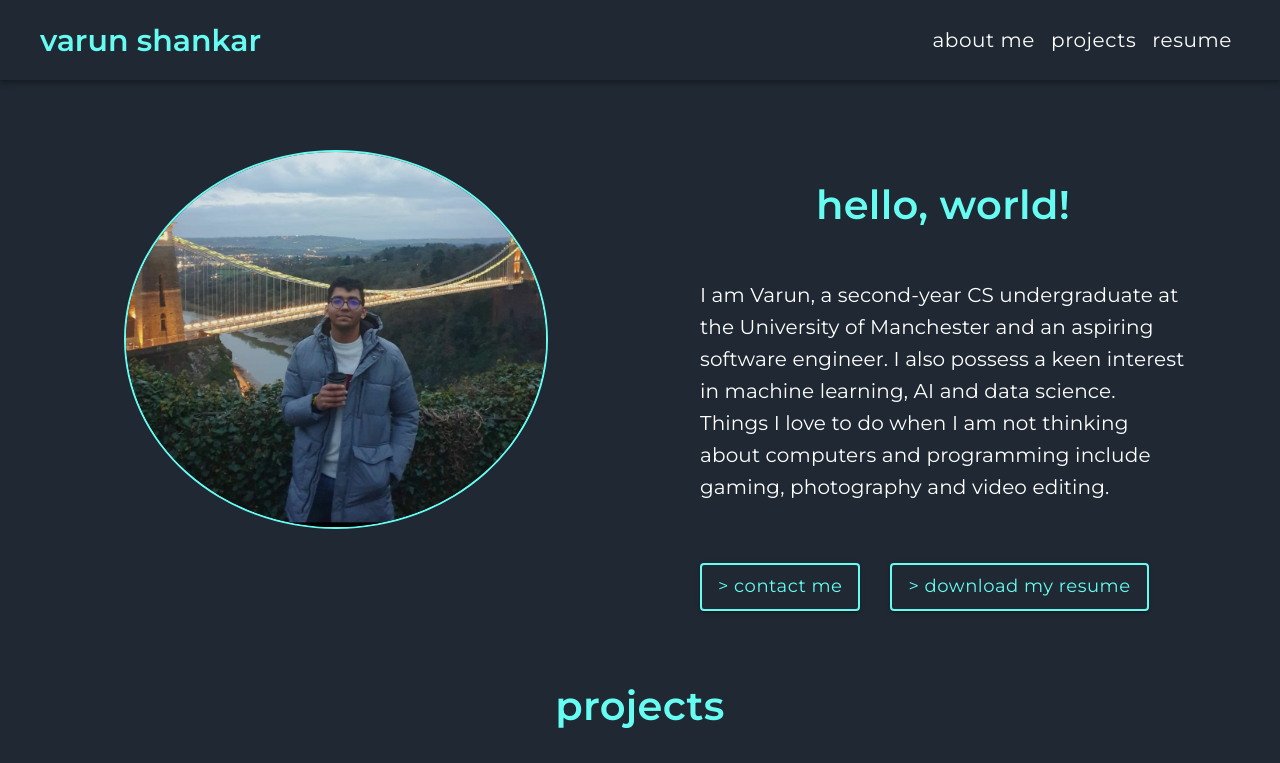
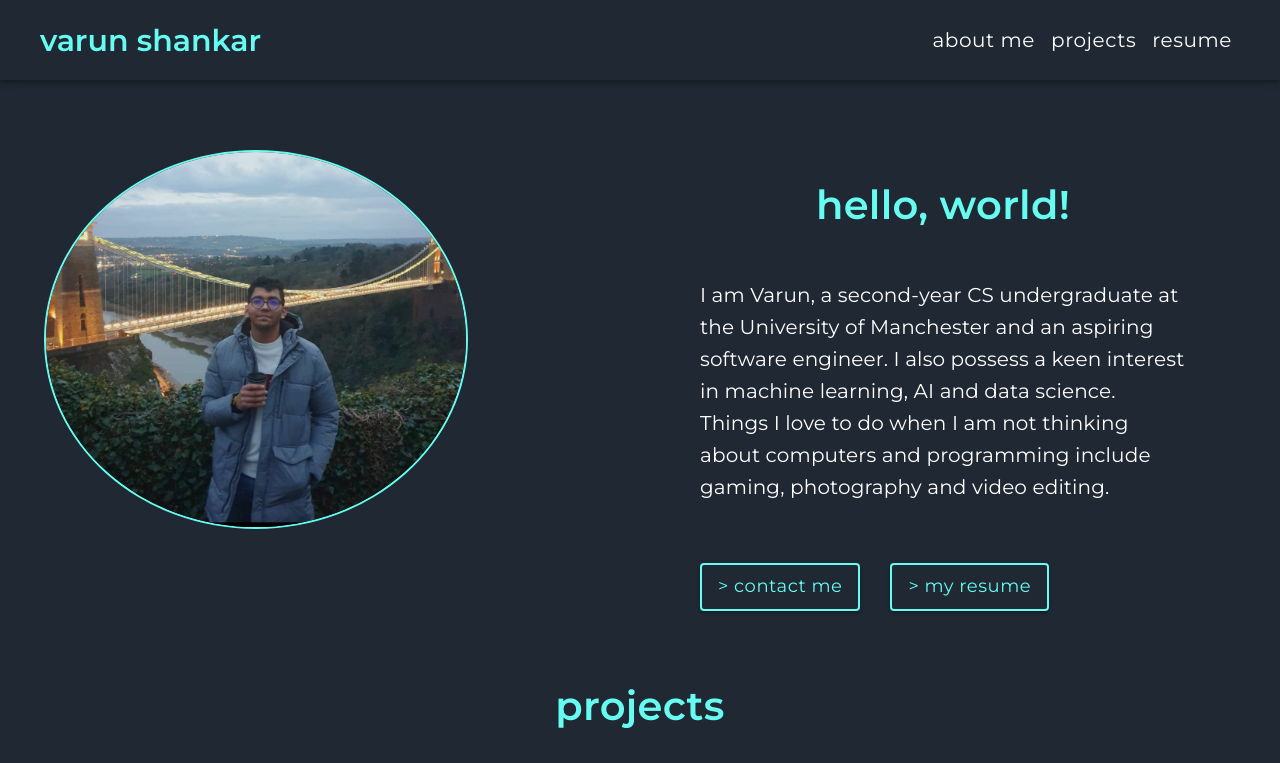
Before and after one commit to v8runn/personal-portfolio, a React (Create React App) app in the folder client/: page / in a window 1280 px wide. Shown: the top 763 px of the page. Built offline with nearby package versions, Linux system fonts and the light colour scheme.

Commit message:
Add viewport

```diff
--- a/client/public/index.html
+++ b/client/public/index.html
@@ -6,6 +6,7 @@
     <link rel="icon" type="image/png" sizes="32x32" href="favicon-32x32.png">
     <link rel="icon" type="image/png" sizes="16x16" href="./favicon-16x16.png">
     <link rel="manifest" href="site.webmanifest">
+    <meta name="viewport" content="width=device-width, initial-scale=1" />
   </head>
   <body>
     <noscript>You need to enable JavaScript to run this app.</noscript>
--- a/client/src/About.tsx
+++ b/client/src/About.tsx
@@ -20,7 +20,7 @@ const useStyles = makeStyles((theme) => ({
           width: "90%",
         borderRadius: "50%",
         border: "2px solid #66fcf1",
-        marginLeft: "90px"
+        marginLeft: "10px"
     },
     info: {
         padding: "30px",
@@ -69,7 +69,7 @@ export default function About ()
                 </Typography>
                 <Box>
                 <Button variant="contained" className={classes.btn} href="mailto:shankar.varuns26@gmail.com"> &gt; contact me</Button>
-                <Button variant="contained" className={classes.btn} href="https://www.dropbox.com/s/rfinuz7vhdwiylt/resume.pdf?dl=0"> &gt; download my resume</Button>
+                <Button variant="contained" className={classes.btn} href="https://www.dropbox.com/s/rfinuz7vhdwiylt/resume.pdf?dl=0"> &gt; my resume</Button>
                 </Box>
                 </Box>
                 </Grid>
```
